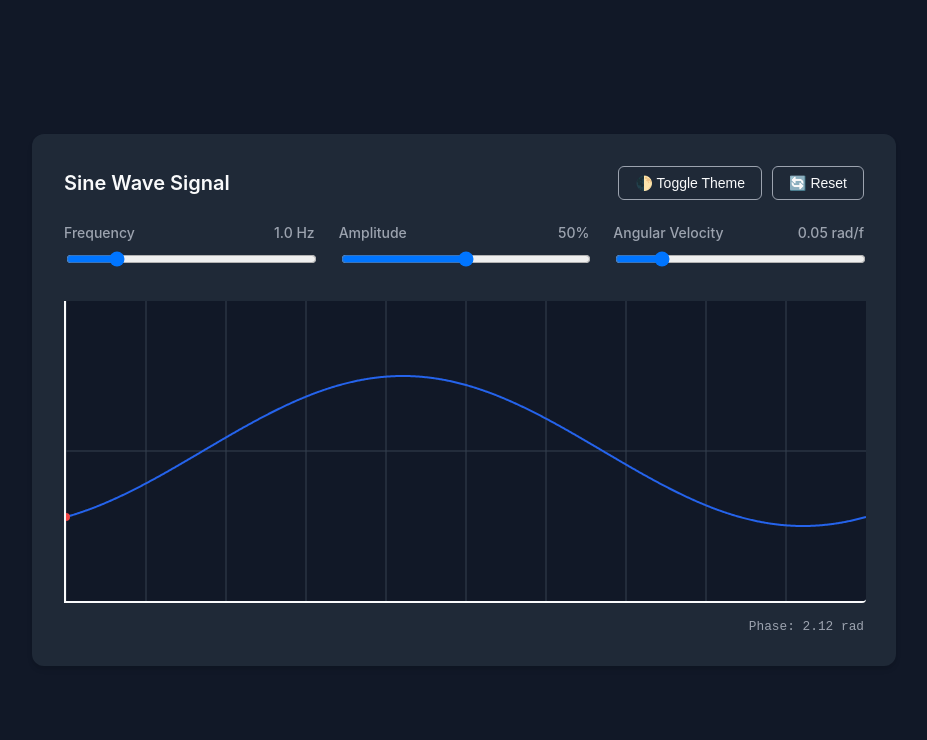
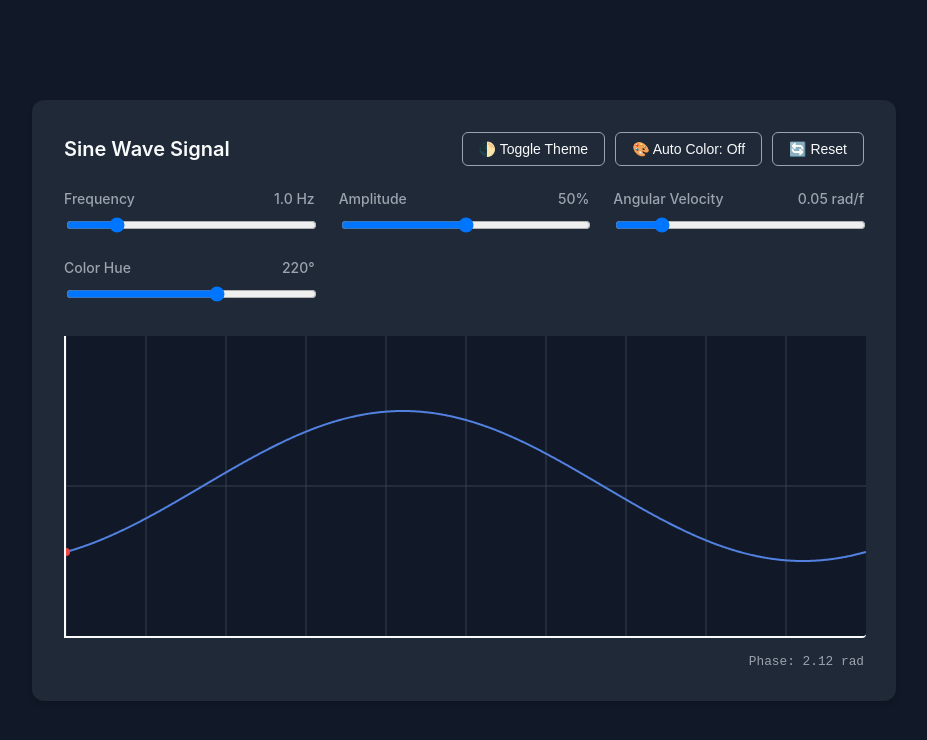
Before and after one commit to tensorclock/sine-wave, a plain HTML site: page index.html in a window 1280 px wide. Both pictures are taken after a click on the button "🔄 Reset". Shown: the whole page, without its empty margins (176-1103 px from the left). Drawn offline with Linux system fonts and the light colour scheme.

Commit message:
Add files via upload

```diff
--- a/index.html
+++ b/index.html
@@ -139,6 +139,7 @@
             <h1>Sine Wave Signal</h1>
             <div style="display: flex; gap: 10px;">
                 <button class="theme-toggle" onclick="document.body.classList.toggle('dark-mode')">🌓 Toggle Theme</button>
+                <button class="theme-toggle" id="auto-color-btn" onclick="toggleAutoColor()">🎨 Auto Color: Off</button>
                 <button class="theme-toggle" onclick="resetControls()">🔄 Reset</button>
             </div>
         </div>
@@ -155,6 +156,10 @@
             <div class="control-group">
                 <label>Angular Velocity <span id="omega-val">0.05 rad/f</span></label>
                 <input type="range" id="omega" min="0" max="0.3" step="0.01" value="0.05">
+            </div>
+            <div class="control-group">
+                <label>Color Hue <span id="hue-val">220°</span></label>
+                <input type="range" id="hue" min="0" max="360" step="1" value="220">
             </div>
         </div>
 
@@ -173,13 +178,16 @@
         const freqInput = document.getElementById('frequency');
         const ampInput = document.getElementById('amplitude');
         const omegaInput = document.getElementById('omega');
+        const hueInput = document.getElementById('hue');
         const freqVal = document.getElementById('freq-val');
         const ampVal = document.getElementById('amp-val');
         const omegaVal = document.getElementById('omega-val');
+        const hueVal = document.getElementById('hue-val');
         const stats = document.getElementById('stats');
 
         let width, height;
         let phase = 0;
+        let autoColor = false;
 
         function resize() {
             const rect = canvas.getBoundingClientRect();
@@ -201,10 +209,17 @@
             const frequency = parseFloat(freqInput.value);
             const amplitude = parseFloat(ampInput.value);
             const omega = parseFloat(omegaInput.value);
+            let hue = parseFloat(hueInput.value);
+
+            if (autoColor) {
+                hue = (hue + 1) % 360;
+                hueInput.value = hue;
+            }
 
             freqVal.innerText = `${frequency.toFixed(1)} Hz`;
             ampVal.innerText = `${Math.round(amplitude * 100)}%`;
             omegaVal.innerText = `${omega.toFixed(2)} rad/f`;
+            hueVal.innerText = `${Math.round(hue)}°`;
 
             ctx.beginPath();
             ctx.strokeStyle = getComputedStyle(document.body).getPropertyValue('--grid-color');
@@ -218,7 +233,7 @@
             ctx.stroke();
 
             ctx.beginPath();
-            ctx.strokeStyle = getComputedStyle(document.body).getPropertyValue('--signal-color');
+            ctx.strokeStyle = `hsl(${hue}, 70%, ${document.body.classList.contains('dark-mode') ? '60%' : '50%'})`;
             ctx.lineWidth = 2;
             ctx.lineJoin = 'round';
 
@@ -245,11 +260,19 @@
             requestAnimationFrame(draw);
         }
 
+        function toggleAutoColor() {
+            autoColor = !autoColor;
+            document.getElementById('auto-color-btn').innerText = `🎨 Auto Color: ${autoColor ? 'On' : 'Off'}`;
+        }
+
         function resetControls() {
             freqInput.value = 1;
             ampInput.value = 0.5;
             omegaInput.value = 0.05;
+            hueInput.value = 220;
             phase = 0;
+            autoColor = false;
+            document.getElementById('auto-color-btn').innerText = `🎨 Auto Color: Off`;
         }
 
         draw();
```
